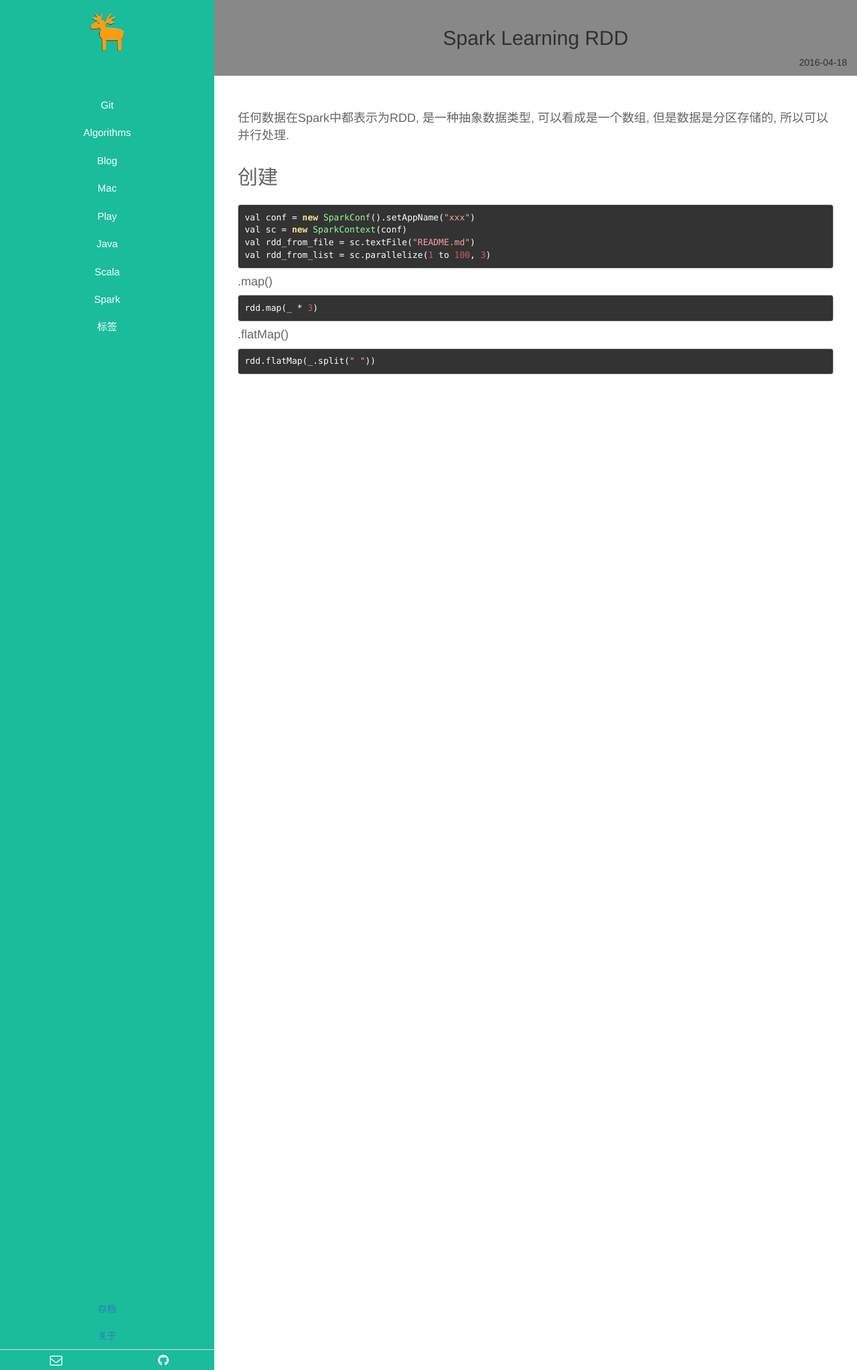
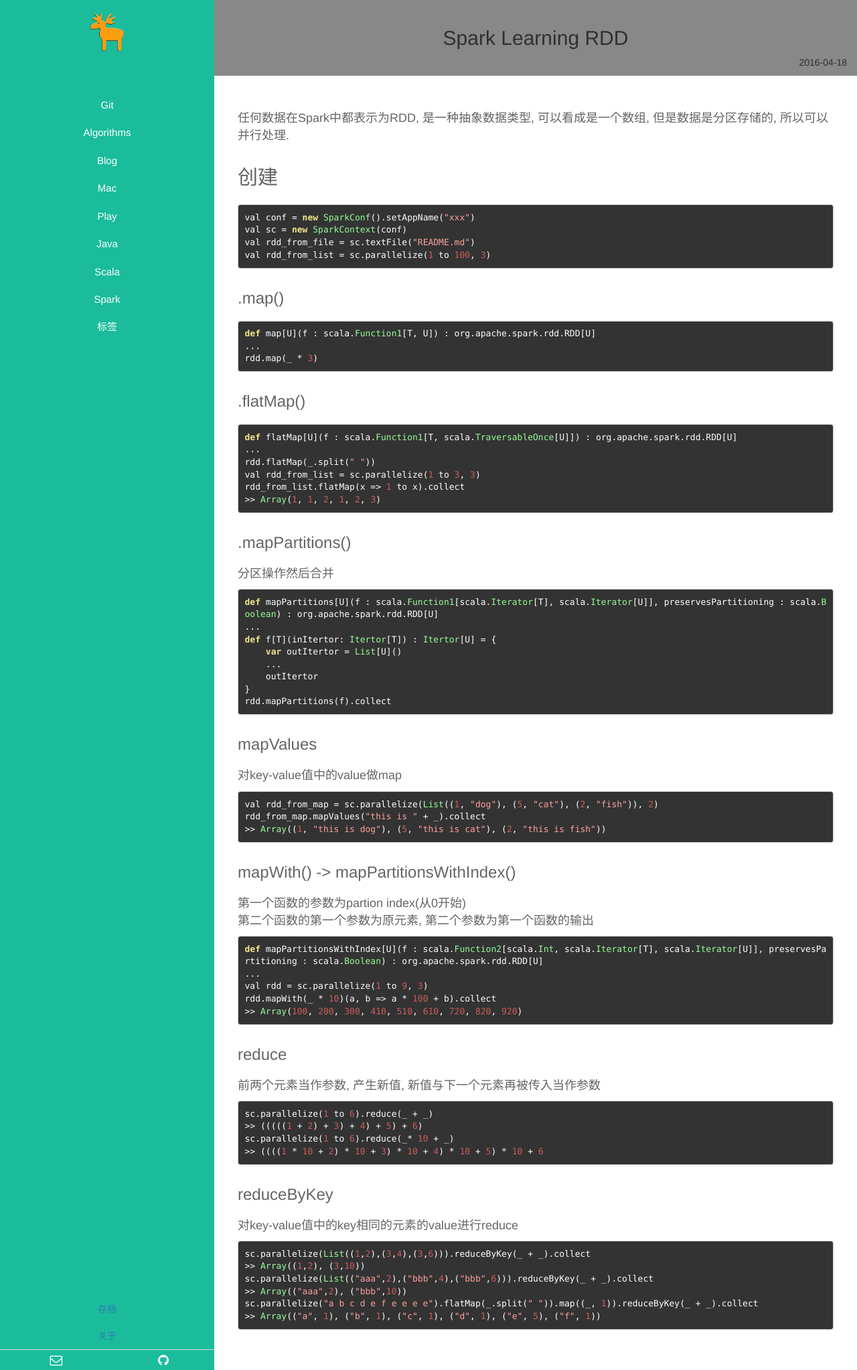
Before and after one commit to ichennan/ichennan.github.io, a Jekyll site: the page built from _posts/spark/2016-04-18-Spark-Learning-RDD.md, in a window 1280 px wide. Shown: the whole page at 67% size. Built offline with Jekyll 4.4.1, drawn with Linux system fonts in a browser that asks for light colours.

Commit message:
spark learning;

````diff
--- a/_posts/spark/2016-04-18-Spark-Learning-RDD.md
+++ b/_posts/spark/2016-04-18-Spark-Learning-RDD.md
@@ -1,7 +1,7 @@
 ---
 layout: post
 title: Spark Learning RDD
-category: Scala
+category: Spark
 tags: spark scala rdd
 keywords:
 description:
@@ -18,14 +18,84 @@
 val rdd_from_list = sc.parallelize(1 to 100, 3)
 ```
 
-#### .map()
+### .map()
 
 ```
+def map[U](f : scala.Function1[T, U]) : org.apache.spark.rdd.RDD[U]
+...
 rdd.map(_ * 3)
 ```
 
-#### .flatMap()
+### .flatMap()
 
 ```
+def flatMap[U](f : scala.Function1[T, scala.TraversableOnce[U]]) : org.apache.spark.rdd.RDD[U]
+...
 rdd.flatMap(_.split(" "))
+val rdd_from_list = sc.parallelize(1 to 3, 3)
+rdd_from_list.flatMap(x => 1 to x).collect
+>> Array(1, 1, 2, 1, 2, 3)
 ```
+
+
+### .mapPartitions()
+
+分区操作然后合并
+
+```
+def mapPartitions[U](f : scala.Function1[scala.Iterator[T], scala.Iterator[U]], preservesPartitioning : scala.Boolean) : org.apache.spark.rdd.RDD[U]
+...
+def f[T](inItertor: Itertor[T]) : Itertor[U] = {
+    var outItertor = List[U]()
+    ...
+    outItertor
+}
+rdd.mapPartitions(f).collect
+```
+
+### mapValues
+
+对key-value值中的value做map
+
+```
+val rdd_from_map = sc.parallelize(List((1, "dog"), (5, "cat"), (2, "fish")), 2)
+rdd_from_map.mapValues("this is " + _).collect
+>> Array((1, "this is dog"), (5, "this is cat"), (2, "this is fish"))
+```
+
+### mapWith() -> mapPartitionsWithIndex()
+
+第一个函数的参数为partion index(从0开始)
+第二个函数的第一个参数为原元素, 第二个参数为第一个函数的输出
+
+```
+def mapPartitionsWithIndex[U](f : scala.Function2[scala.Int, scala.Iterator[T], scala.Iterator[U]], preservesPartitioning : scala.Boolean) : org.apache.spark.rdd.RDD[U]
+...
+val rdd = sc.parallelize(1 to 9, 3)
+rdd.mapWith(_ * 10)(a, b => a * 100 + b).collect
+>> Array(100, 200, 300, 410, 510, 610, 720, 820, 920)
+```
+
+### reduce
+
+前两个元素当作参数, 产生新值, 新值与下一个元素再被传入当作参数
+
+```
+sc.parallelize(1 to 6).reduce(_ + _)
+>> (((((1 + 2) + 3) + 4) + 5) + 6)
+sc.parallelize(1 to 6).reduce(_* 10 + _)
+>> ((((1 * 10 + 2) * 10 + 3) * 10 + 4) * 10 + 5) * 10 + 6
+```
+
+### reduceByKey
+
+对key-value值中的key相同的元素的value进行reduce
+
+```
+sc.parallelize(List((1,2),(3,4),(3,6))).reduceByKey(_ + _).collect
+>> Array((1,2), (3,10))
+sc.parallelize(List(("aaa",2),("bbb",4),("bbb",6))).reduceByKey(_ + _).collect
+>> Array(("aaa",2), ("bbb",10))
+sc.parallelize("a b c d e f e e e e").flatMap(_.split(" ")).map((_, 1)).reduceByKey(_ + _).collect
+>> Array(("a", 1), ("b", 1), ("c", 1), ("d", 1), ("e", 5), ("f", 1))
+```
````
